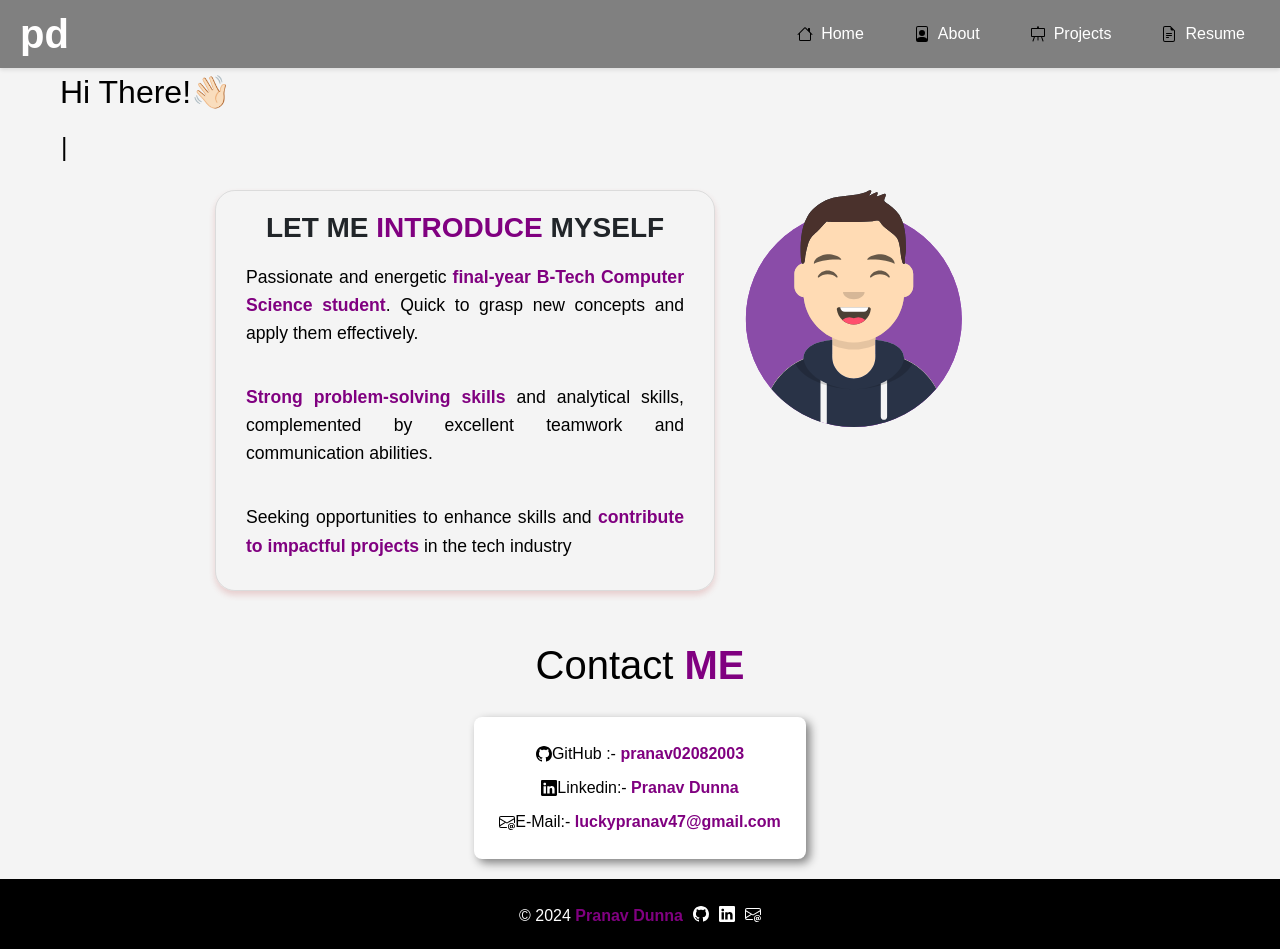
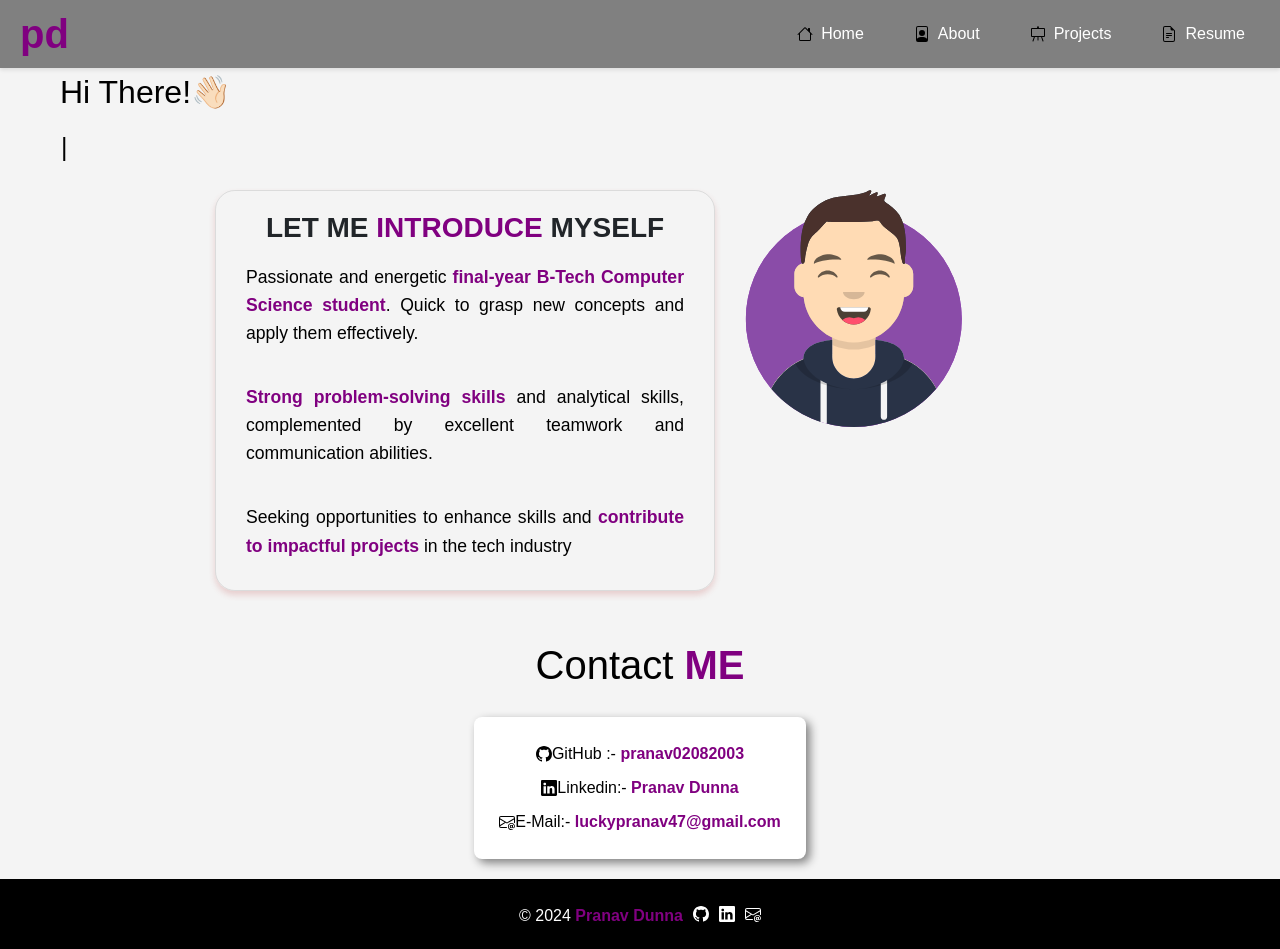
Before and after one commit to pranav02082003/Latest-Portfolio, a React (Create React App) app: page / in a window 1280 px wide. Built offline with nearby package versions, Linux system fonts and the light colour scheme.

Commit message:
fixed-patches

```diff
--- a/src/Components/About/Skills.js
+++ b/src/Components/About/Skills.js
@@ -40,9 +40,9 @@ export default function Skills() {
                     <div  className='skills-icons'>
                         <DiReact/>
                     </div>
-                    <div  className='skills-icons'>
+                    {/* <div  className='skills-icons'>
                         <DiNodejs/>
-                    </div>
+                    </div> */}
                     <div  className='skills-icons'>
                         <DiHtml5/>
                     </div>
--- a/src/Components/Header/Header.js
+++ b/src/Components/Header/Header.js
@@ -43,7 +43,7 @@ export default function Header() {
     return (
         <div className='full-container'>
             <div className='navbar-container'>
-                <h1 className='heading'>pd</h1>
+            <Link to={'/'} style={{ textDecoration: 'none', color: 'inherit' }}><h1 className='heading yellow'>pd</h1></Link>
                 <div className='combined-nav'>
                     <Link to={'/'} style={{ textDecoration: 'none', color: 'inherit' }}>
                         <span className='individual-nav'>
@@ -65,7 +65,7 @@ export default function Header() {
                     <Link to={'/projects'} style={{ textDecoration: 'none', color: 'inherit' }}><span className='individual-nav'><svg xmlns="http://www.w3.org/2000/svg" width="16" height="16" fill="currentColor" class="bi bi-easel" viewBox="0 0 16 16">
                         <path d="M8 0a.5.5 0 0 1 .473.337L9.046 2H14a1 1 0 0 1 1 1v7a1 1 0 0 1-1 1h-1.85l1.323 3.837a.5.5 0 1 1-.946.326L11.092 11H8.5v3a.5.5 0 0 1-1 0v-3H4.908l-1.435 4.163a.5.5 0 1 1-.946-.326L3.85 11H2a1 1 0 0 1-1-1V3a1 1 0 0 1 1-1h4.954L7.527.337A.5.5 0 0 1 8 0M2 3v7h12V3z" />
                     </svg> Projects</span></Link>
-                    <Link to={'https://drive.google.com/file/d/1s5P2VNgdJn4SeumAlVwEZGTr7wmqUYaC/view?usp=drive_link'} style={{ textDecoration: 'none', color: 'inherit' }}><span className='individual-nav'><svg xmlns="http://www.w3.org/2000/svg" width="16" height="16" fill="currentColor" class="bi bi-file-earmark-text" viewBox="0 0 16 16">
+                    <Link to={'https://drive.google.com/file/d/1L4VbFGS6Hf7NS11bA1Cmgtc5IOgGAho1/view?usp=drive_link'} style={{ textDecoration: 'none', color: 'inherit' }}><span className='individual-nav'><svg xmlns="http://www.w3.org/2000/svg" width="16" height="16" fill="currentColor" class="bi bi-file-earmark-text" viewBox="0 0 16 16">
                         <path d="M5.5 7a.5.5 0 0 0 0 1h5a.5.5 0 0 0 0-1zM5 9.5a.5.5 0 0 1 .5-.5h5a.5.5 0 0 1 0 1h-5a.5.5 0 0 1-.5-.5m0 2a.5.5 0 0 1 .5-.5h2a.5.5 0 0 1 0 1h-2a.5.5 0 0 1-.5-.5" />
                         <path d="M9.5 0H4a2 2 0 0 0-2 2v12a2 2 0 0 0 2 2h8a2 2 0 0 0 2-2V4.5zm0 1v2A1.5 1.5 0 0 0 11 4.5h2V14a1 1 0 0 1-1 1H4a1 1 0 0 1-1-1V2a1 1 0 0 1 1-1z" />
                     </svg> Resume</span></Link>
```
